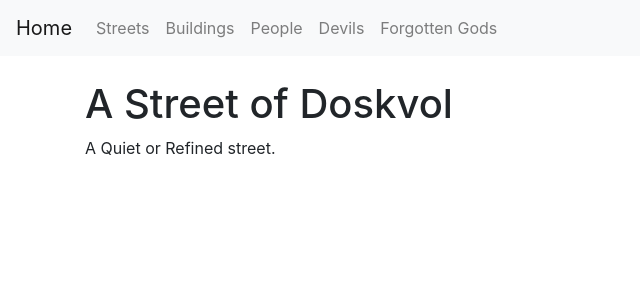
After one commit to philippe-lemaire/doskvol, a Django app: page //street in a window 1280 px wide. The commit adds this page. Shown: the top 300 px of the page, without its empty margins (0-640 px from the left). Run offline with Django 4.2, Linux system fonts and the light colour scheme; some libraries are stand-ins or nearby versions.

Commit message:
basic routing for street generating view ok

```diff
--- /dev/null
+++ b/generators/streets.py
@@ -0,0 +1,18 @@
+import random
+
+MOODS = [
+    "Dark or Cold",
+    "Bright or Lively",
+    "Quiet or Refined",
+    "Abandoned or Decrepit",
+    "Cramped or Noisy",
+    "Cozy or Warm",
+]
+
+
+class Street:
+    def __init__(self):
+        self.mood = random.choice(MOODS)
+
+    def __str__(self):
+        return f"A {self.mood} street."
--- /dev/null
+++ b/generators/templates/generators/street.html
@@ -0,0 +1,9 @@
+{% extends "base.html" %}
+{% load static %}
+
+{% block content %}
+<h1>A Street of Doskvol</h1>
+
+<p>{{street}}</p>
+
+{% endblock %}
--- a/generators/urls.py
+++ b/generators/urls.py
@@ -7,4 +7,5 @@ app_name = "generators"
 
 urlpatterns = [
     path("", views.IndexView.as_view(), name="index"),
+    path("/street", views.streetView, name="streets"),
 ] + static(settings.STATIC_URL, document_root=settings.STATIC_ROOT)
--- a/generators/views.py
+++ b/generators/views.py
@@ -1,9 +1,14 @@
 from django.shortcuts import render
 from django.views.generic import TemplateView
-
+from .streets import Street
 
 # Create your views here.
 
 
 class IndexView(TemplateView):
     template_name = "generators/index.html"
+
+
+def streetView(request):
+    context = {"street": Street()}
+    return render(request, template_name="generators/street.html", context=context)
--- a/templates/base.html
+++ b/templates/base.html
@@ -26,7 +26,7 @@
             <ul class="navbar-nav">
 
                 <li class="nav-item">
-                    <a class="nav-link" href="">Streets</a>
+                    <a class="nav-link" href="{% url 'generators:streets' %}">Streets</a>
                 </li>
                 <li class="nav-item">
                     <a class="nav-link" href="">Buildings</a>
```
